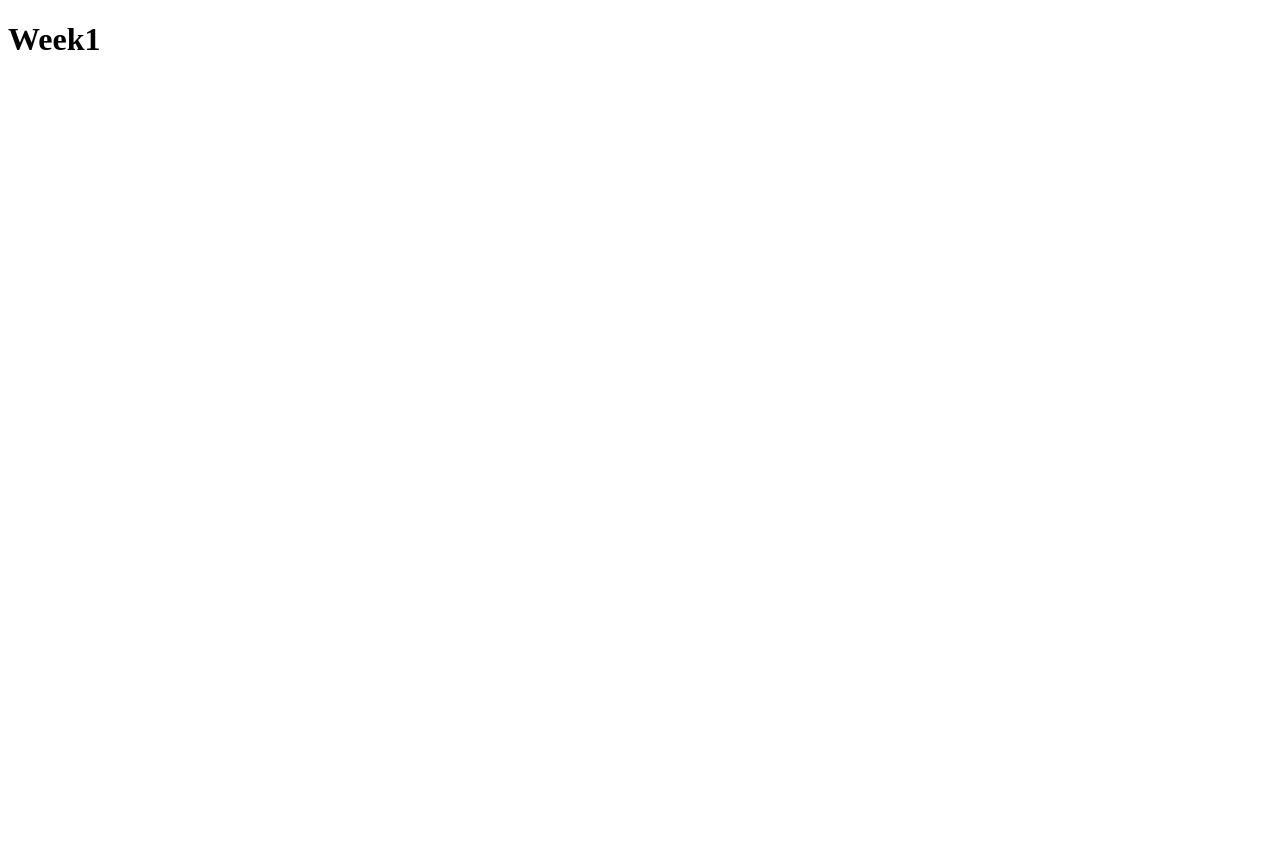
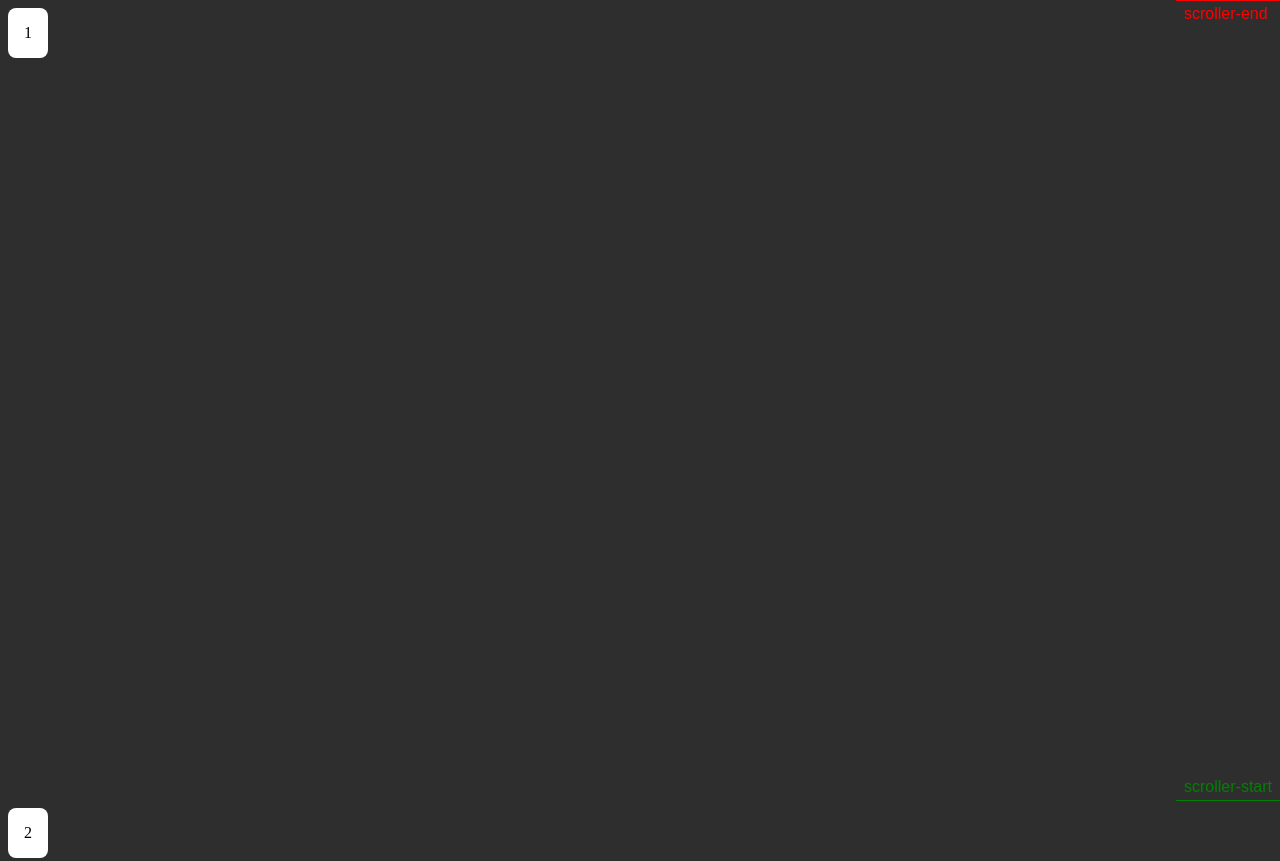
Before and after one commit to naikyding/2022THEF2E, a plain HTML site: page week01/index.html in a window 1280 px wide. Shown: the top 861 px of the page. Before the commit the page ends 800 px from the top, so only its background shows below. Drawn offline with nearby package versions, Linux system fonts and the light colour scheme.

Commit message:
feat(week): demo test

```diff
--- a/week01/index.html
+++ b/week01/index.html
@@ -4,9 +4,27 @@
   <meta charset="UTF-8">
   <meta http-equiv="X-UA-Compatible" content="IE=edge">
   <meta name="viewport" content="width=device-width, initial-scale=1.0">
+  <link rel="stylesheet" href="./main.css">
   <title>Week1</title>
 </head>
-<body>
-  <h1>Week1</h1>
+<body class="bg-dark">
+  <section>
+    <div class="box box-1">1</div>
+  </section>
+  <section>
+    <div class="box box-2">2</div>
+  </section>
+  <section>
+    <div class="box box-3">3</div>
+  </section>
+  <section>
+    <div class="box box-4">4</div>
+  </section>
+
+
+  <script src="https://cdnjs.cloudflare.com/ajax/libs/gsap/3.11.3/gsap.min.js"></script>
+  <script src="https://cdnjs.cloudflare.com/ajax/libs/gsap/3.11.3/ScrollTrigger.min.js"></script>
+  <script src="https://cdnjs.cloudflare.com/ajax/libs/gsap/3.11.3/TextPlugin.min.js"></script>
+  <script src="./main.js"></script>
 </body>
 </html>
--- /dev/null
+++ b/week01/main.css
@@ -0,0 +1,14 @@
+.bg-dark {
+  background: #2e2e2e;
+}
+
+section {
+  height: 100vh;
+}
+
+.box {
+  background: white;
+  display: inline-block;
+  padding: 1rem;
+  border-radius: 8px;
+}
--- /dev/null
+++ b/week01/main.js
@@ -0,0 +1,14 @@
+console.log('main js')
+
+gsap.to('.box-3', {
+  duration: 1,
+  x: '100px',
+  rotate: '360',
+
+  // 滾動觸發功能
+  scrollTrigger: {
+    markers: true, // 顯示 toggle 標記
+    trigger: '.box-3', // 觸發元素
+    toggleActions: 'play pause resume reverse' // 觸發動作
+  },
+})
```
